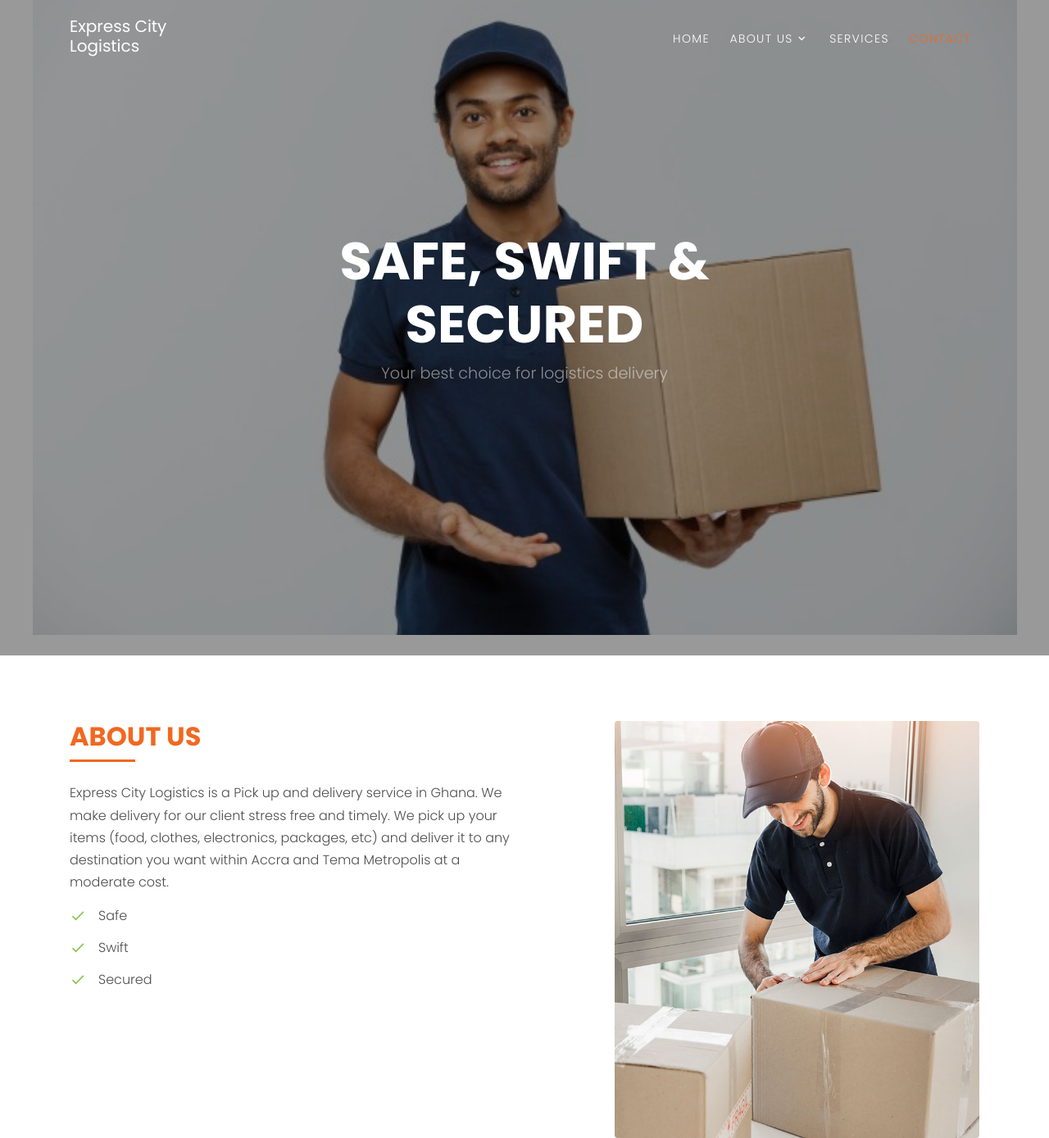
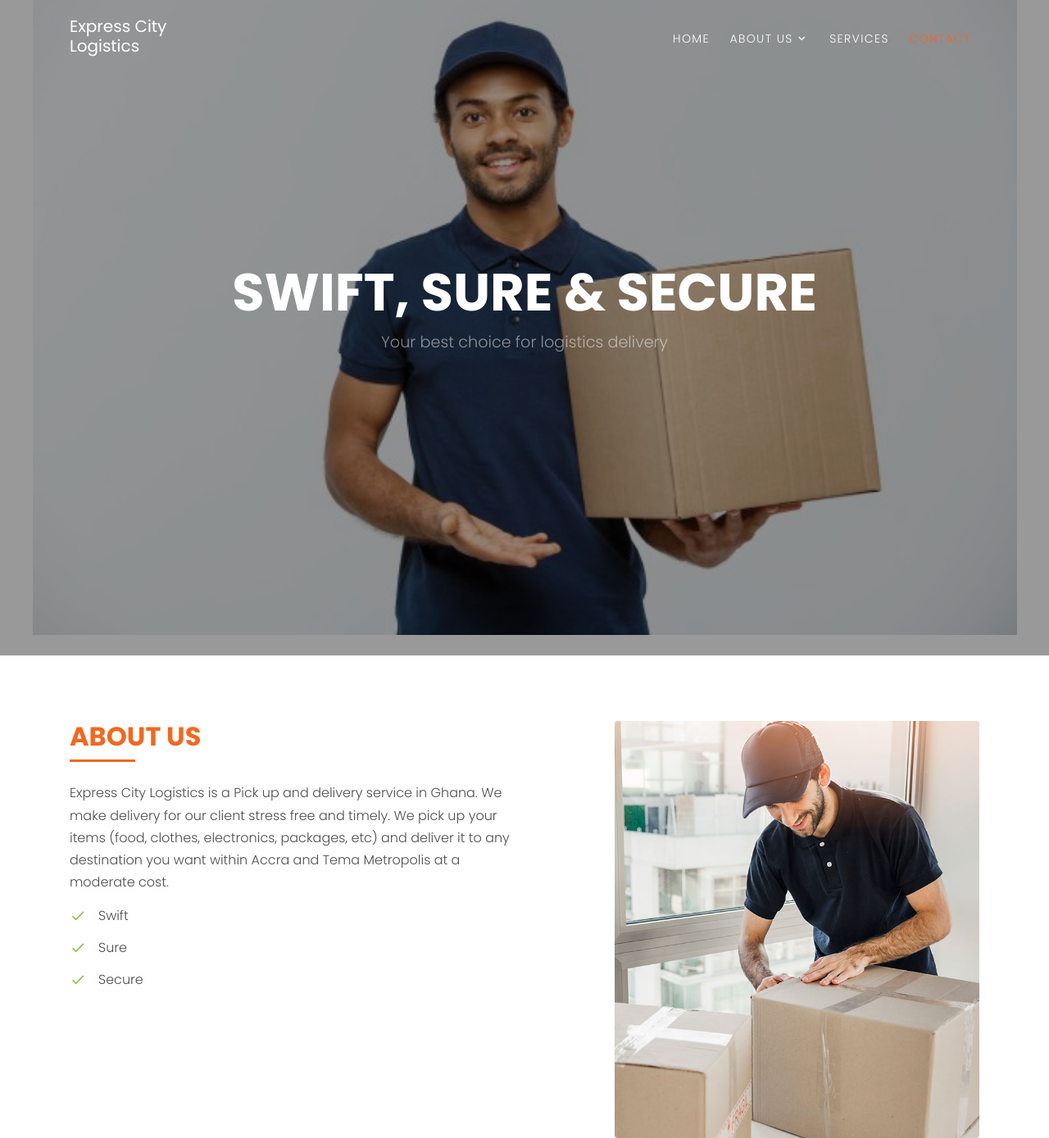
Before and after one commit to cusmilesolutions/ecl-website, a website: page public/index.html in a window 1280 px wide. Shown: the top 1389 px of the page at 82% size. Drawn offline with Linux system fonts and the light colour scheme; files whose address does not match are found by name; a web font is replaced by a local one.

Commit message:
fixed ecl tag

```diff
--- a/public/index.html
+++ b/public/index.html
@@ -99,7 +99,7 @@
               class="text-white font-weight-light text-uppercase font-weight-bold"
               data-aos="fade-up"
             >
-              Safe, Swift & Secured
+              Swift, Sure & Secure
             </h1>
             <p class="mb-5" data-aos="fade-up" data-aos-delay="100">
               Your best choice for logistics delivery
@@ -133,9 +133,9 @@
             </p>
 
             <ul class="ul-check list-unstyled success">
-              <li>Safe</li>
               <li>Swift</li>
-              <li>Secured</li>
+              <li>Sure</li>
+              <li>Secure</li>
             </ul>
           </div>
         </div>
```
Also changed, not shown: db.js (deleted).
